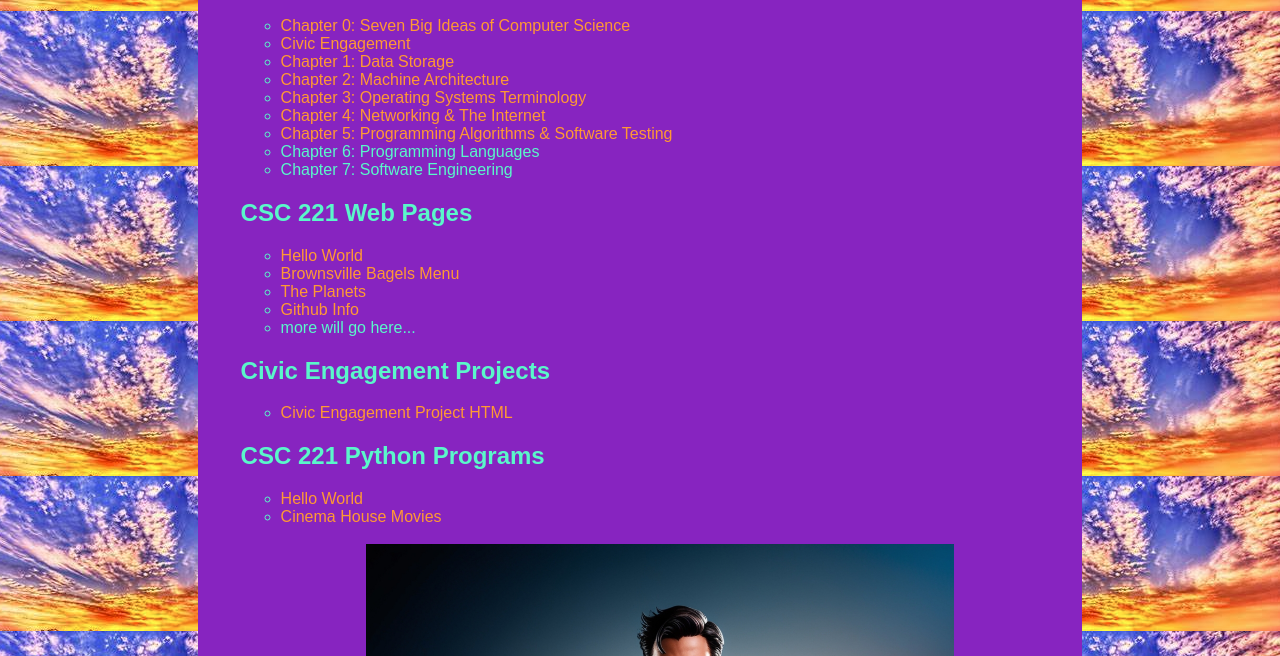
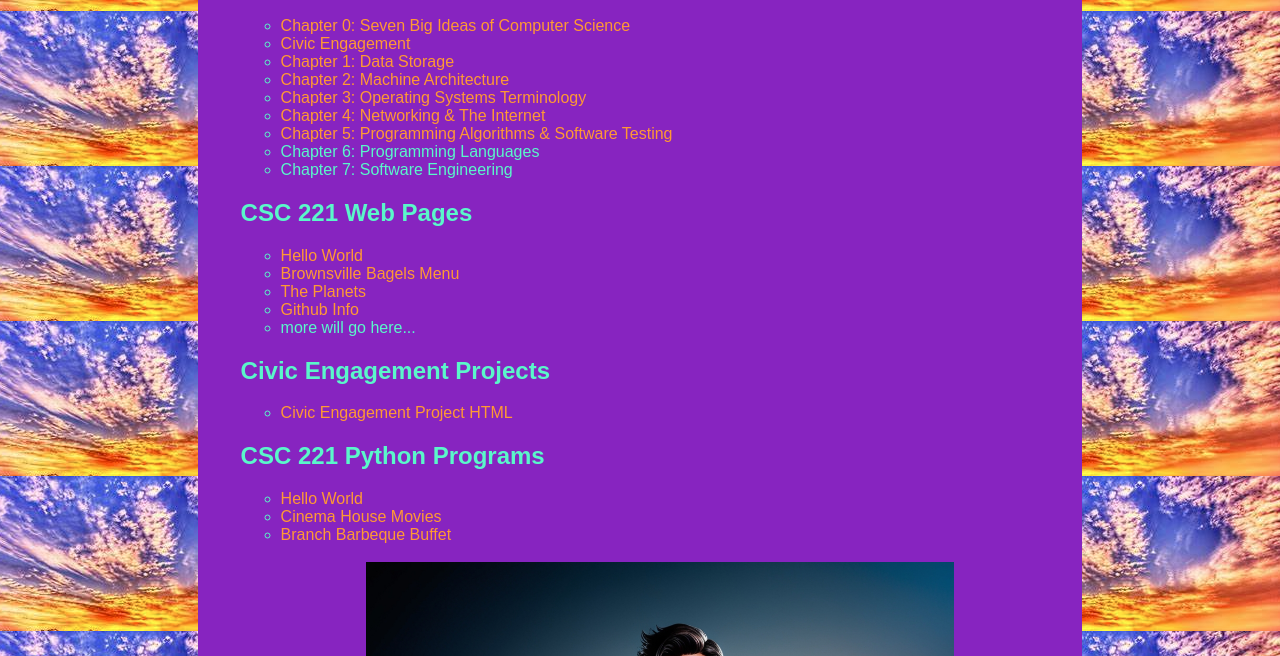
Before and after one commit to zachmoreland-pvcc/zacharymoreland-pvcc.github.io, a plain HTML site: page index.html in a window 1280 px wide. Shown: the part 144-800 px from the top of the page. Drawn offline with Linux system fonts and the light colour scheme.

Commit message:
Update index.html

```diff
--- a/index.html
+++ b/index.html
@@ -61,6 +61,7 @@
     <ul>
         <li><a href = "helloworld.py"> Hello World </a></li>
         <li><a href = "tickets.py"> Cinema House Movies </a></li>
+        <li><a href = "branch.py"> Branch Barbeque Buffet </a></li>
     </ul>
     <ul>
 
```
